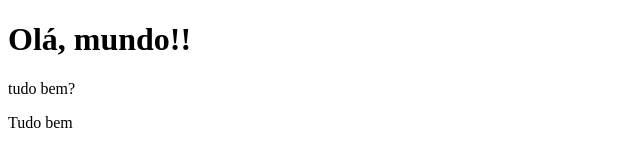
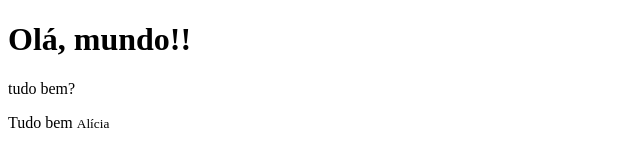
Before and after one commit to deangelijr/projetttta, a plain HTML site: page projetttta/index.html in a window 1280 px wide. Shown: the full height of the page, 0-640 px from the left. Drawn offline with Linux system fonts and the light colour scheme.

Commit message:
Small pronto

```diff
--- a/projetttta/index.html
+++ b/projetttta/index.html
@@ -7,5 +7,6 @@
 	<h1>Olá, mundo!!</h1>
 	<p>tudo bem?</p>
 	<span>Tudo bem</span>
+	<small>Alícia</small>
 </body>
 </html>
```
